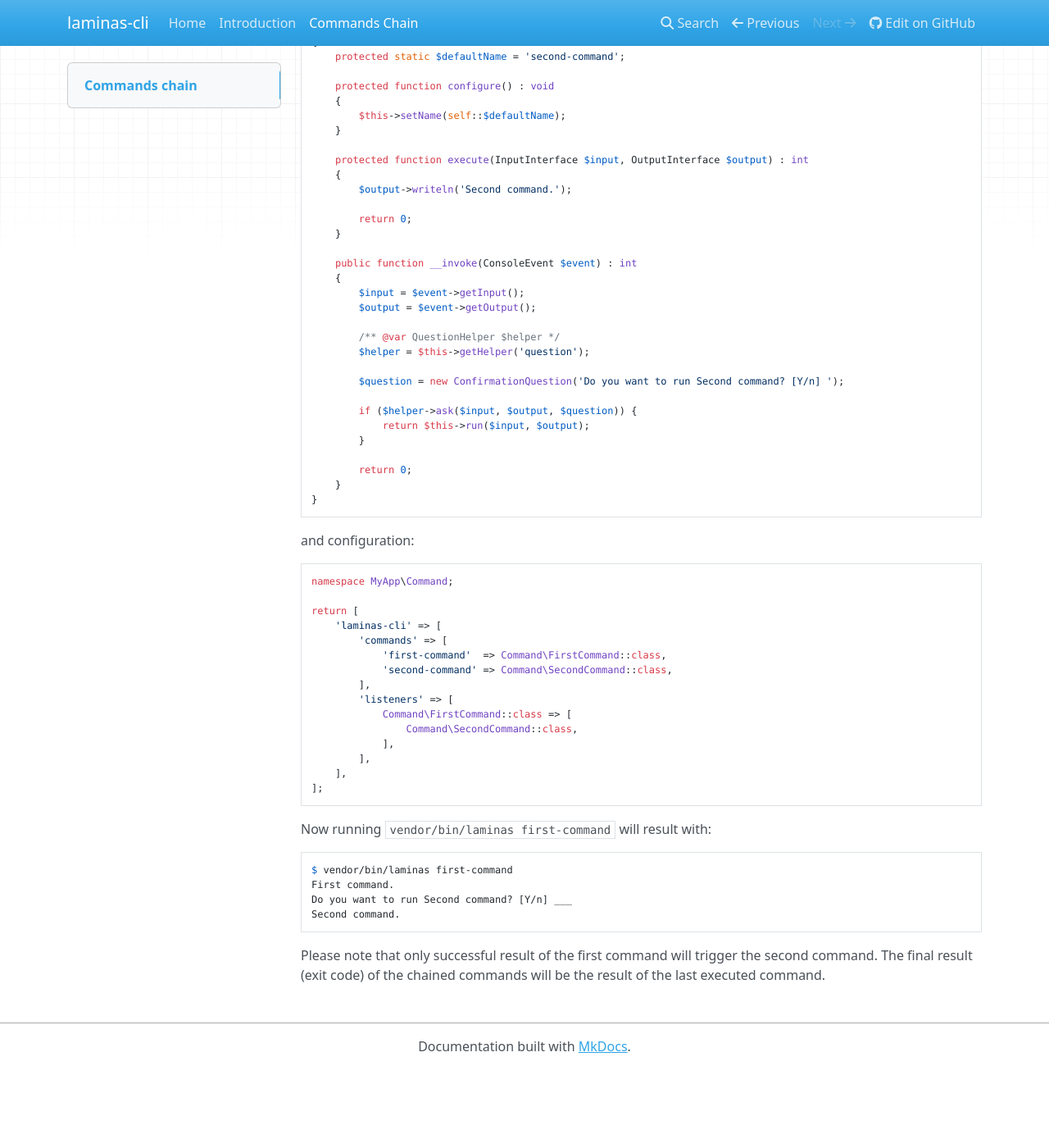
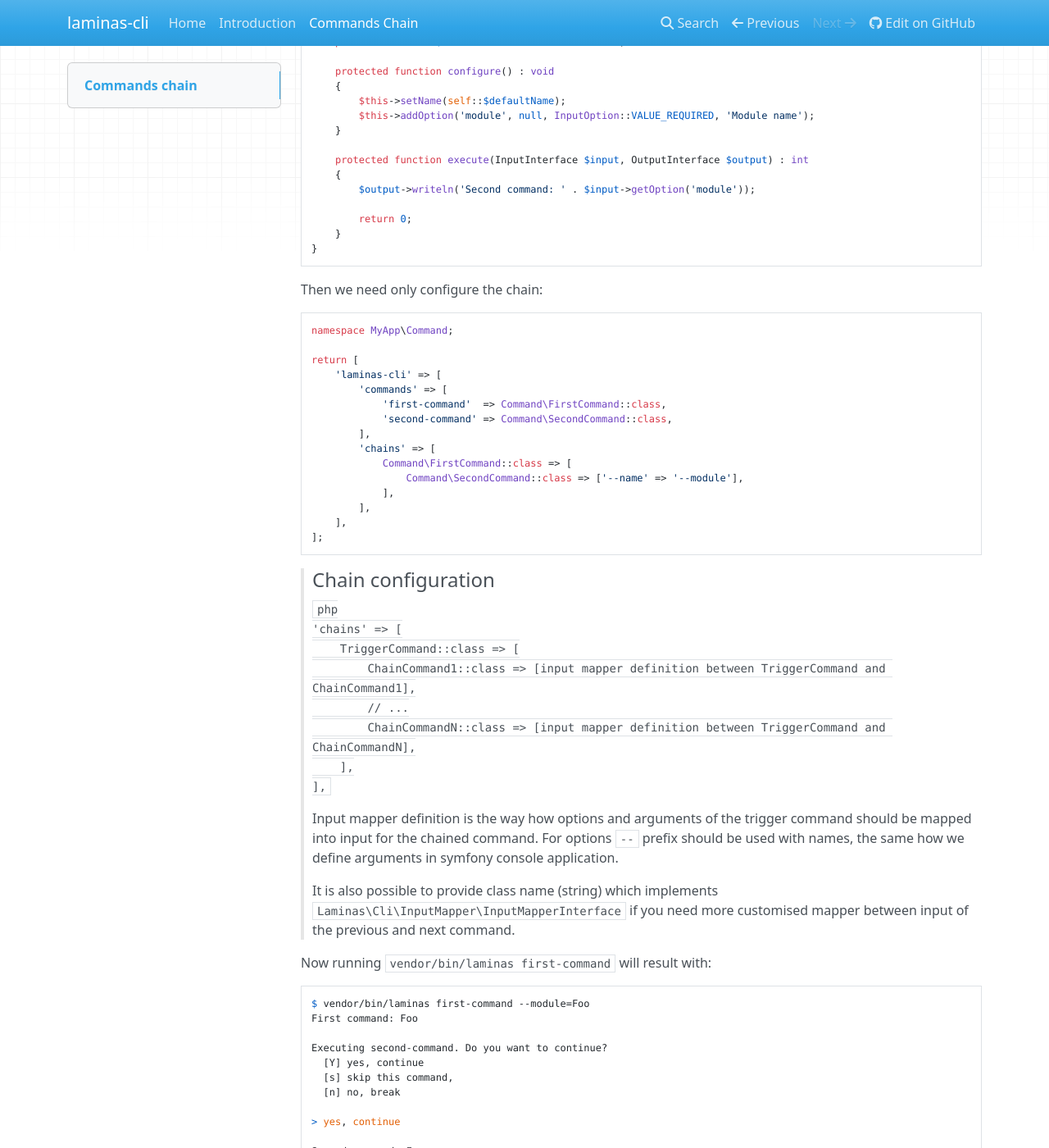
Before and after one commit to laminas/laminas-cli, an MkDocs documentation site: the page built from docs/book/commands-chain.md, in a window 1280 px wide and 1400 px high, scrolled down 885 px. Shown: the whole window at 82% size. Built offline with MkDocs 1.6.1, drawn with Linux system fonts in a browser that asks for light colours; nearby versions of some CDN libraries; before the commit the page ends 2189 px from its top, so only the background shows below that; some of the changed text lies outside the part shown.

Commit message:
Changed approach to use InputMapper for transition between commands
Signed-off-by: Michał Bundyra <contact@webimpress.com>

````diff
--- a/docs/book/commands-chain.md
+++ b/docs/book/commands-chain.md
@@ -10,20 +10,22 @@ namespace MyApp\Command;
 
 use Symfony\Component\Console\Command\Command;
 use Symfony\Component\Console\Input\InputInterface;
-use Symfony\Component\Console\Output\OutputInterface;
+use Symfony\Component\Console\Input\InputOption;use Symfony\Component\Console\Output\OutputInterface;
 
 class FirstCommand extends Command
 {
+    /** @var string */
     protected static $defaultName = 'first-command';
 
     protected function configure() : void
     {
         $this->setName(self::$defaultName);
+        $this->addOption('name', null, InputOption::VALUE_REQUIRED, 'Module name');
     }
 
     protected function execute(InputInterface $input, OutputInterface $output) : int
     {
-        $output->writeln('First command.');
+        $output->writeln('First command: ' . $input->getOption('name'));
 
         return 0;
     }
@@ -35,50 +37,31 @@ class FirstCommand extends Command
 ```php
 namespace MyApp\Command;
 
-use Laminas\Cli\CommandListenerInterface;
 use Symfony\Component\Console\Command\Command;
-use Symfony\Component\Console\Event\ConsoleEvent;
-use Symfony\Component\Console\Helper\QuestionHelper;
 use Symfony\Component\Console\Input\InputInterface;
-use Symfony\Component\Console\Output\OutputInterface;
-use Symfony\Component\Console\Question\ConfirmationQuestion;
+use Symfony\Component\Console\Input\InputOption;use Symfony\Component\Console\Output\OutputInterface;
 
-class FirstCommand extends Command implements CommandListenerInterface
+class FirstCommand extends Command
 {
+    /** @var string */
     protected static $defaultName = 'second-command';
 
     protected function configure() : void
     {
         $this->setName(self::$defaultName);
+        $this->addOption('module', null, InputOption::VALUE_REQUIRED, 'Module name');
     }
 
     protected function execute(InputInterface $input, OutputInterface $output) : int
     {
-        $output->writeln('Second command.');
-
-        return 0;
-    }
-
-    public function __invoke(ConsoleEvent $event) : int
-    {
-        $input = $event->getInput();
-        $output = $event->getOutput();
-
-        /** @var QuestionHelper $helper */
-        $helper = $this->getHelper('question');
-
-        $question = new ConfirmationQuestion('Do you want to run Second command? [Y/n] ');
-
-        if ($helper->ask($input, $output, $question)) {
-            return $this->run($input, $output);
-        }
+        $output->writeln('Second command: ' . $input->getOption('module'));
 
         return 0;
     }
 }
 ```
 
-and configuration:
+Then we need only configure the chain:
 
 ```php
 namespace MyApp\Command;
@@ -89,22 +72,48 @@ return [
             'first-command'  => Command\FirstCommand::class,
             'second-command' => Command\SecondCommand::class,
         ],
-        'listeners' => [
+        'chains' => [
             Command\FirstCommand::class => [
-                Command\SecondCommand::class,
+                Command\SecondCommand::class => ['--name' => '--module'],
             ],
         ],
     ],
 ];
 ```
 
+> #### Chain configuration
+>
+> ```php
+> 'chains' => [
+>     TriggerCommand::class => [
+>         ChainCommand1::class => [input mapper definition between TriggerCommand and ChainCommand1],
+>         // ...
+>         ChainCommandN::class => [input mapper definition between TriggerCommand and ChainCommandN],
+>     ],
+> ],
+> ```
+>
+> Input mapper definition is the way how options and arguments of the trigger command should be mapped
+> into input for the chained command. For options `--` prefix should be used with names, the same how
+> we define arguments in symfony console application.
+>
+> It is also possible to provide class name (string) which implements `Laminas\Cli\InputMapper\InputMapperInterface`
+> if you need more customised mapper between input of the previous and next command.
+
 Now running `vendor/bin/laminas first-command` will result with:
 
 ```console
-$ vendor/bin/laminas first-command
-First command.
-Do you want to run Second command? [Y/n] ___
-Second command.
+$ vendor/bin/laminas first-command --module=Foo
+First command: Foo
+
+Executing second-command. Do you want to continue?
+  [Y] yes, continue
+  [s] skip this command,
+  [n] no, break
+
+> yes, continue
+
+Second command: Foo
 ```
 
 Please note that only successful result of the first command will trigger the second command.
````
Also changed, not shown: 5 other files.
